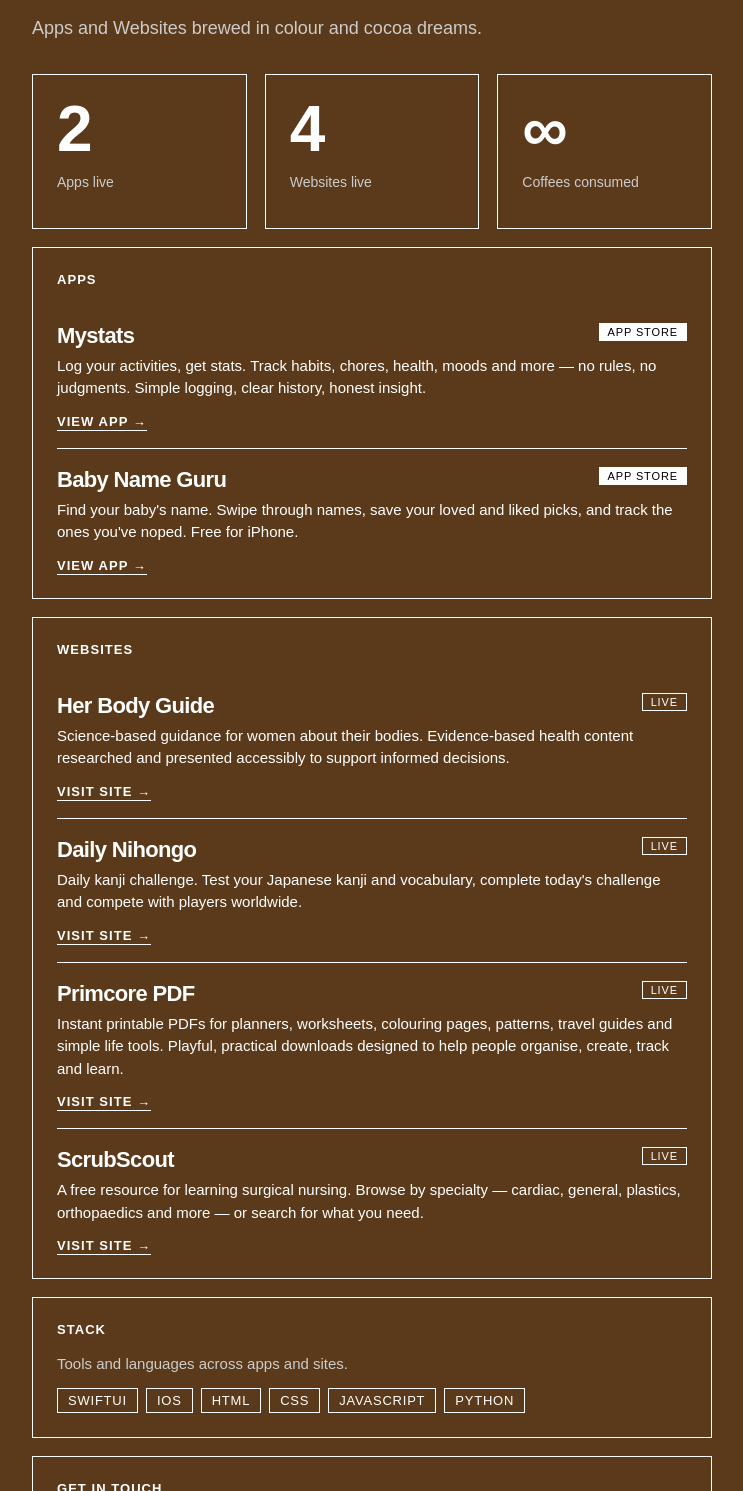
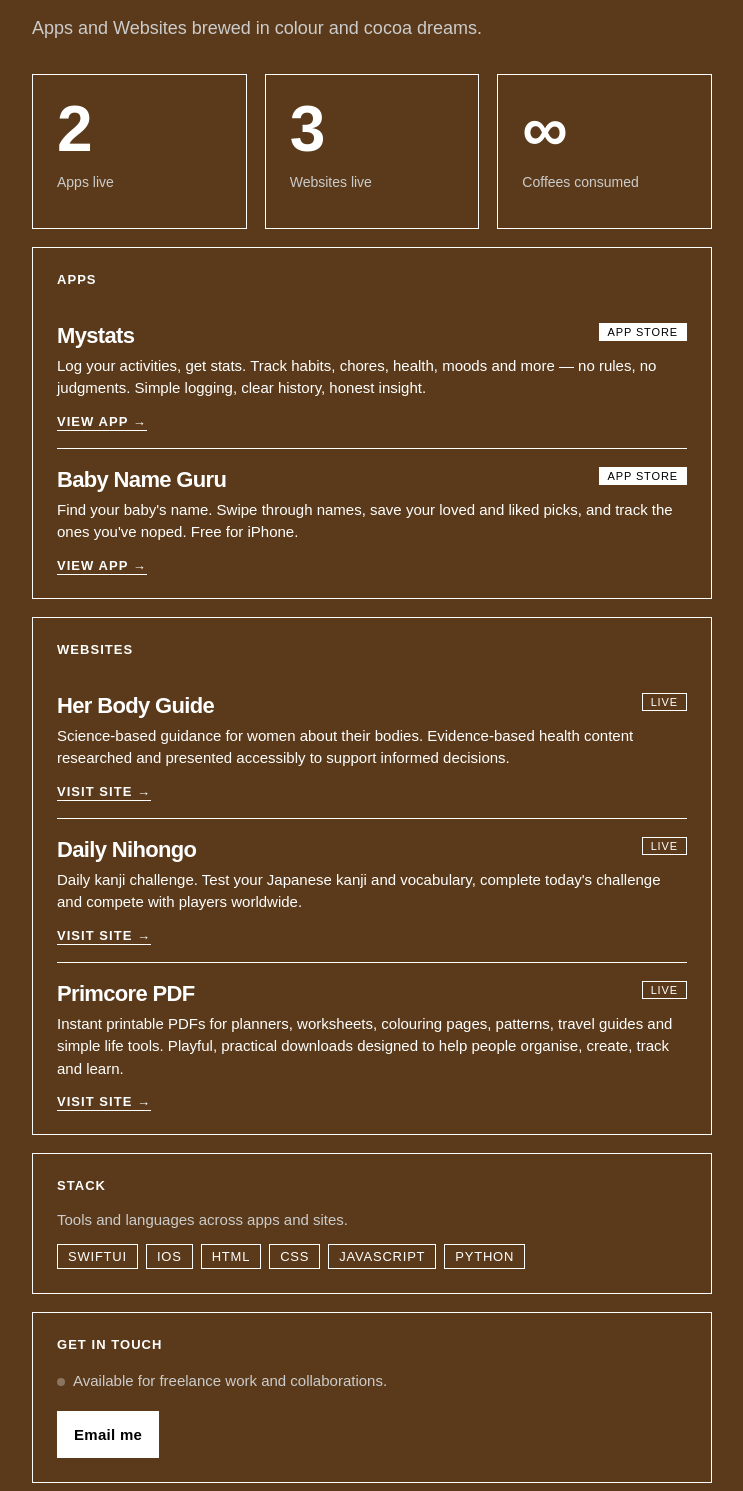
Before and after one commit to Gitgirlels/cocoa-code, a plain HTML site: page index.html in a window 1280 px wide. Shown: the part 164-1655 px from the top of the page, without its empty margins (268-1011 px from the left). Drawn offline with Linux system fonts and the light colour scheme.

Commit message:
Update live website count and remove ScrubScout section
Updated the number of live websites from 4 to 3 and removed the ScrubScout work item section.

```diff
--- a/index.html
+++ b/index.html
@@ -273,7 +273,7 @@
         <p class="stat-label">Apps live</p>
       </div>
       <div class="box">
-        <p class="stat-number">4</p>
+        <p class="stat-number">3</p>
         <p class="stat-label">Websites live</p>
       </div>
       <div class="box">
@@ -336,15 +336,6 @@
         <a href="https://www.primcorepdf.com" class="work-link">Visit site →</a>
       </div>
 
-      <div class="work-item">
-        <div class="work-header">
-          <p class="work-name">ScrubScout</p>
-          <span class="work-badge">Live</span>
-        </div>
-        <p class="work-desc">A free resource for learning surgical nursing. Browse by specialty — cardiac, general, plastics, orthopaedics and more — or search for what you need.</p>
-        <a href="https://gitgirlels.github.io/scrubscout" class="work-link">Visit site →</a>
-      </div>
-
     </section>
 
     <!-- Stack -->
```
